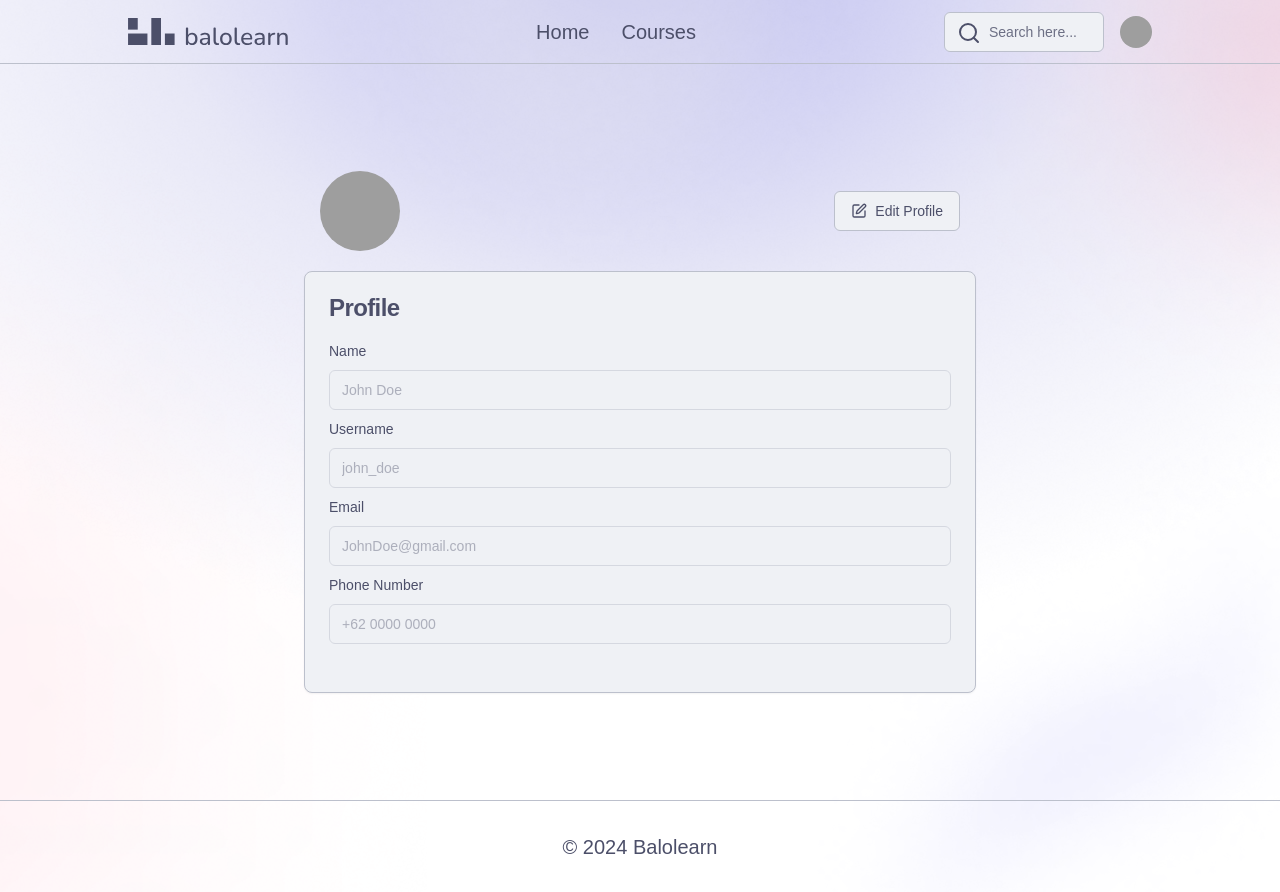
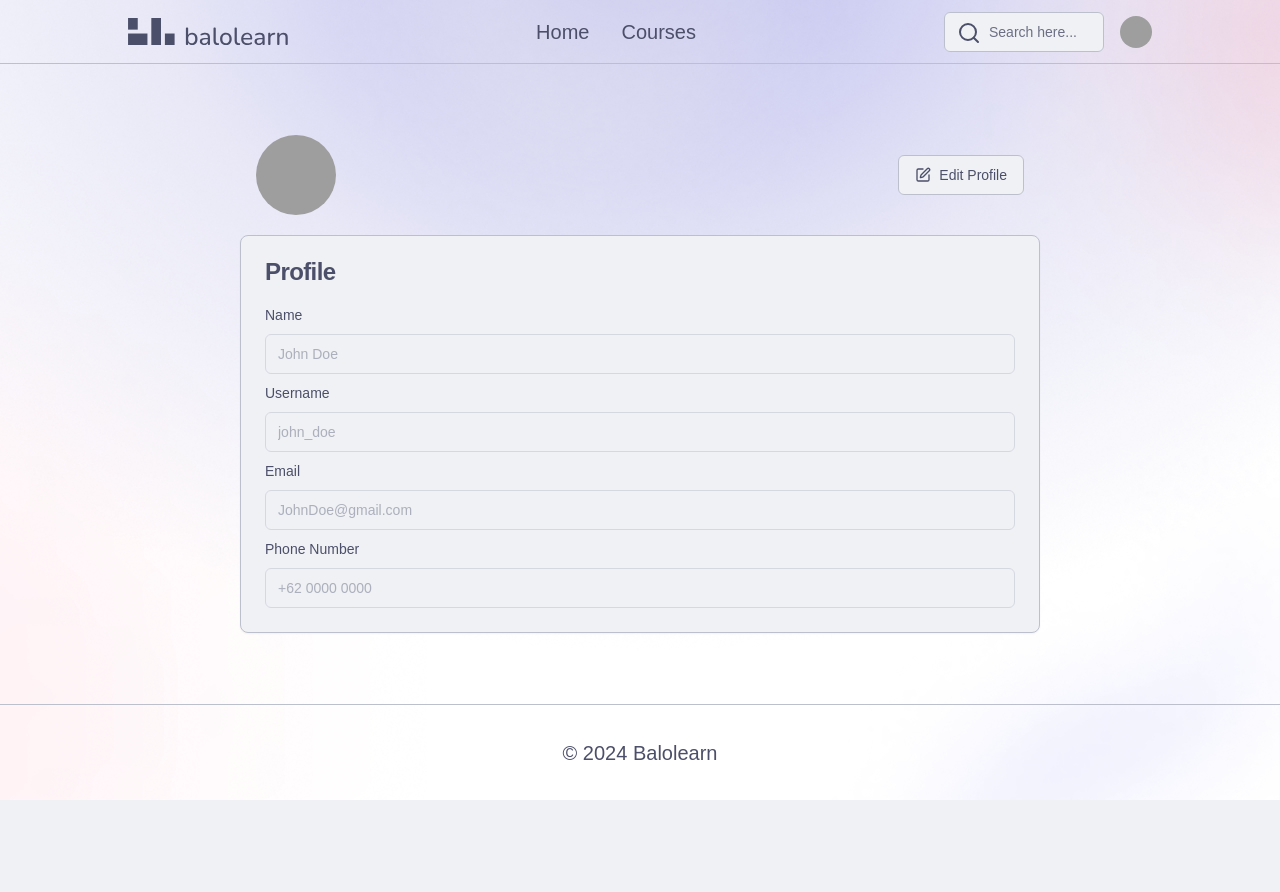
Before and after one commit to CDL48/balolearn, a Next.js app: page /profile in a window 1280 px wide. After the commit the page ends 800 px from the top, so only its background shows below. Built offline with nearby package versions, Linux system fonts and the light colour scheme; grey boxes are pictures that could not be loaded.

Commit message:
refactor: profile

```diff
--- a/src/app/(main)/profile/page.tsx
+++ b/src/app/(main)/profile/page.tsx
@@ -2,13 +2,7 @@
 
 import { Avatar, AvatarImage, AvatarFallback } from "@/components/ui/avatar";
 import { Button } from "@/components/ui/button";
-import {
-    Card,
-    CardContent,
-    CardFooter,
-    CardHeader,
-    CardTitle,
-} from "@/components/ui/card";
+import { Card, CardContent, CardHeader, CardTitle } from "@/components/ui/card";
 import { Input } from "@/components/ui/input";
 import { Label } from "@/components/ui/label";
 import { Check, SquarePen, X } from "lucide-react";
@@ -30,8 +24,7 @@ export default function Page() {
     };
 
     return (
-        <div className="grid h-[calc(100vh_-_4rem)] place-items-center pt-4 lg:pt-0">
-            <div className="flex w-full flex-col items-center gap-5 px-6 md:px-16 lg:px-44">
+        <div className="mx-auto flex min-h-[calc(100vh-10rem)] max-w-[50rem] flex-col items-center justify-center gap-5 py-12">
             <div className="flex w-full flex-col items-center justify-between gap-4 sm:flex-row sm:gap-0 lg:px-4">
                 <div className="flex items-center gap-3 sm:mt-0">
                     <Avatar className="h-[80px] w-[80px]">
@@ -118,9 +111,7 @@ export default function Page() {
                         disabled={!isEdit}
                     ></Input>
                 </CardContent>
-                    <CardFooter></CardFooter>
             </Card>
-            </div>
         </div>
     );
 }
--- a/src/components/Footer.tsx
+++ b/src/components/Footer.tsx
@@ -1,6 +1,6 @@
 export default function Footer() {
     return (
-        <div className="border-t py-8 text-center text-xl">
+        <div className="grid h-24 place-content-center border-t text-xl">
             &copy; 2024 Balolearn
         </div>
     );
```
Lines whose indentation alone changed are shown as unchanged.
